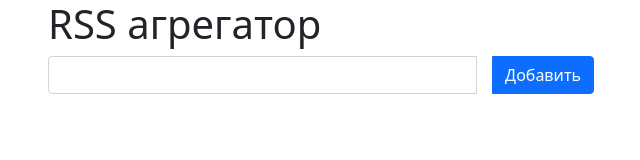
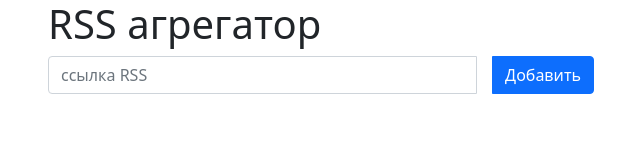
Before and after one commit to Escudo7/frontend-project-lvl3, a website built with webpack: page index.html in a window 1280 px wide. Shown: the full height of the page, 34-674 px from the left. Built offline with nearby package versions, Linux system fonts and the light colour scheme.

Commit message:
add input placeholder

```diff
--- a/index.html
+++ b/index.html
@@ -15,7 +15,7 @@
                 <div class="col col-6 align-self-center">
                     <form>
                         <div class="input-group">
-                            <input type="text" name="rss" class="form-control me-3"/>
+                            <input type="text" name="rss" placeholder="ссылка RSS" class="form-control me-3"/>
                             <button type="button" class="btn btn-primary">Добавить</button>
                         </div>
                     </form>
```
